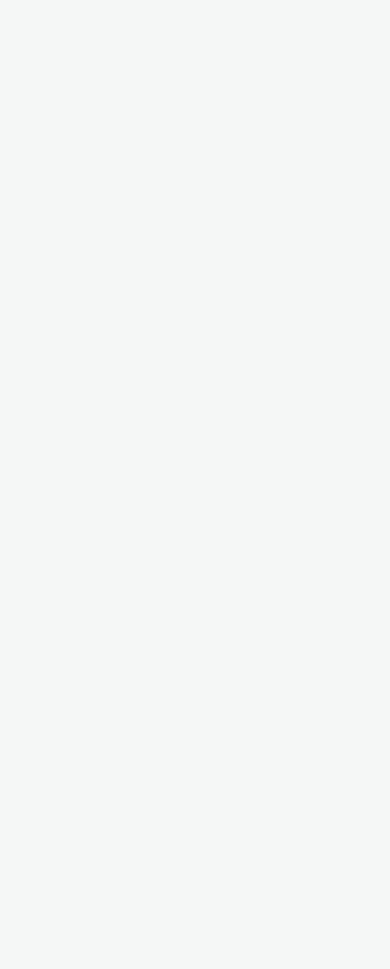
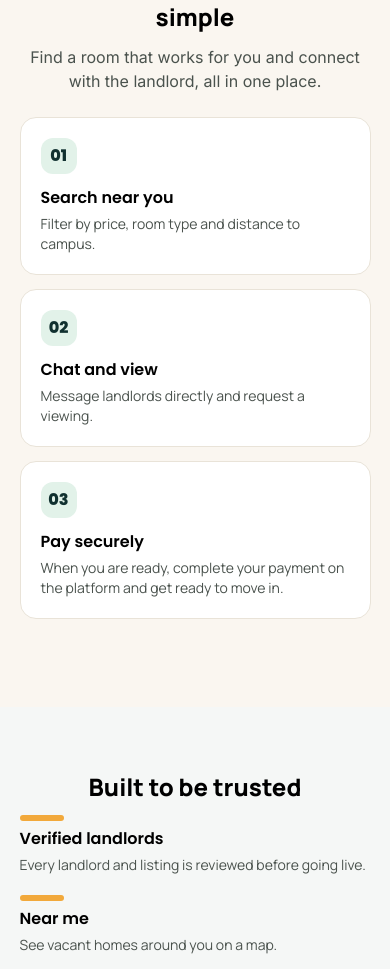
Before and after one commit to Tjay05/campus-nest, a React (Vite) app: page / in a window 390 px wide. Shown: the part 1028-1997 px from the top of the page. Before the commit the page ends 901 px from the top, so only its background shows below. Built offline with nearby package versions, Linux system fonts and the light colour scheme.

Commit message:
Add students section and make it responsive

```diff
--- a/src/pages/Landing.jsx
+++ b/src/pages/Landing.jsx
@@ -14,13 +14,61 @@ const Landingpage = () => {
               <Link className="border border-[#d2e9db] rounded-full py-3 text-white sm:px-8" to="#">List your property</Link>
             </div>
           </div>
-          <div className="art grid relative place-items-center min-h-65 before:content-[''] before:absolute before:w-[min(82vw,360px)] before:aspect-[1] before:rounded-full before:bg-[#ffffff12] lg:min-h-85">
+          <div className="art grid relative place-items-center min-h-65 before:content-[''] before:absolute before:w-[min(82vw,360px)] before:aspect-[1] before:rounded-full before:bg-[#ffffff12] lg:min-h-85 lg:mr-18">
             <div className="relative w-[min(100%,420px)] aspect-4/3 border-8 border-[#ffffff2e] rounded-3xl overflow-hidden rotate-2 bg-[#0E7C66]"><img alt="A self contain with cross ventilation and a wardrobe" className="w-full h-full object-cover" /></div>
-            <div className="absolute left-0 bottom-3.5 z-1 bg-white text-[#1c1f1d] font-[poppins] rounded-xl py-3 px-4 shadow-[0 1px 2px rgba(20, 30, 25, .05), 0 6px 20px rgba(20, 30, 25, .07) -rotate-2">
-              <p className="block text-sm">Closer to campus</p>
+            <div className="absolute left-0 bottom-3.5 z-1 bg-white text-[#1c1f1d] font-[poppins] rounded-xl py-3 px-4 shadow-[0 1px 2px rgba(20, 30, 25, .05), 0 6px 20px rgba(20, 30, 25, .07) -rotate-3 lg:-left-15">
+              <p className="block text-sm font-semibold">Closer to campus</p>
               <span className="text-xs text-[#868e89]">Find a space that fits You!</span>
             </div>
           </div>
+        </div>
+      </section>
+      <section id="howitworks" className="bg-[#fbf7f0e6] py-16">
+        <div className="rule">
+          <p className="uppercase text-center text-[#0E7C66] font-[poppins] font-bold tracking-widest text-sm md:text-lg">for students</p>
+          <h2 className="text-center font-extrabold text-2xl font-[manrope] my-3 md:text-4xl">From search to settled, made simple</h2>
+          <p className="text-center font-[inter] text-[#4a524d] md:text-lg">Find a room that works for you and connect with the landlord, all in one place.</p>
+          <div className="grid gap-3.5 my-6 md:my-8 md:grid-cols-3 md:gap-6">
+            {/* 1 */}
+            <article className="rounded-2xl border border-[#e9e3d8] bg-white p-5">
+              <div className="rounded-xl font-[poppins] w-9 h-9 bg-[#e2f2e9] grid place-items-center text-[#10302F] font-extrabold mb-3">01</div>
+              <h3 className="font-semibold font-[poppins] mb-1">Search near you</h3>
+              <p className="text-[#4a524d] font-[manrope] text-sm">Filter by price, room type and distance to campus.</p>
+            </article>
+            {/* 2 */}
+            <article className="rounded-2xl border border-[#e9e3d8] bg-white p-5">
+              <div className="rounded-xl font-[poppins] w-9 h-9 bg-[#e2f2e9] grid place-items-center text-[#10302F] font-extrabold mb-3">02</div>
+              <h3 className="font-semibold font-[poppins] mb-1">Chat and view</h3>
+              <p className="text-[#4a524d] font-[manrope] text-sm">Message landlords directly and request a viewing.</p>
+            </article>
+            {/* 3 */}
+            <article className="rounded-2xl border border-[#e9e3d8] bg-white p-5">
+              <div className="rounded-xl font-[poppins] w-9 h-9 bg-[#e2f2e9] grid place-items-center text-[#10302F] font-extrabold mb-3">03</div>
+              <h3 className="font-semibold font-[poppins] mb-1">Pay securely</h3>
+              <p className="text-[#4a524d] font-[manrope] text-sm">When you are ready, complete your payment on the platform and get ready to move in.</p>
+            </article>
+          </div>
+        </div>
+      </section>
+      <section className="rule my-16">
+        <h2 className="text-center font-extrabold text-2xl font-[manrope] my-3 md:text-left md:text-4xl">Built to be trusted</h2>
+        <div className="grid gap-8 my-6 md:my-8 md:grid-cols-4 md:gap-5">
+          <article className="">
+            <h3 className="font-[poppins] font-semibold mb-1 relative before:absolute before:-top-3 before:w-11 before:h-1.5 before:rounded-sm before:bg-[#F2A93B] gap-2">Verified landlords</h3>
+            <p className="text-[#4a524d] font-[manrope] text-sm">Every landlord and listing is reviewed before going live.</p>
+          </article>
+          <article className="">
+            <h3 className="font-[poppins] font-semibold mb-1 relative before:absolute before:-top-3 before:w-11 before:h-1.5 before:rounded-sm before:bg-[#F2A93B] gap-2">Near me</h3>
+            <p className="text-[#4a524d] font-[manrope] text-sm">See vacant homes around you on a map.</p>
+          </article>
+          <article className="">
+            <h3 className="font-[poppins] font-semibold mb-1 relative before:absolute before:-top-3 before:w-11 before:h-1.5 before:rounded-sm before:bg-[#F2A93B] gap-2">Honest listings</h3>
+            <p className="text-[#4a524d] font-[manrope] text-sm">Photos, conditions and the real price upfront.</p>
+          </article>
+          <article className="">
+            <h3 className="font-[poppins] font-semibold mb-1 relative before:absolute before:-top-3 before:w-11 before:h-1.5 before:rounded-sm before:bg-[#F2A93B] gap-2">Secure payment</h3>
+            <p className="text-[#4a524d] font-[manrope] text-sm">Secure and seemless transaction.</p>
+          </article>
         </div>
       </section>
     </>
@@ -28,3 +76,4 @@ const Landingpage = () => {
 }
 
 export default Landingpage;
+// flex items-center before:content-[''] before:w-2 before:h-2 before:rounded-full before:bg-[#F2A93B] gap-2 text-[#d2e9db] font-semibold font-[poppins] text-sm
```
